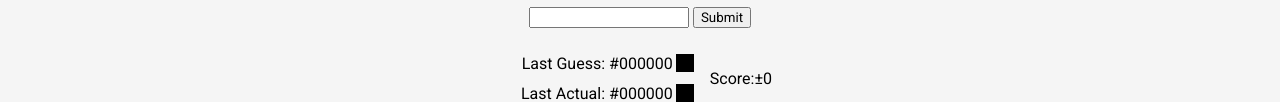
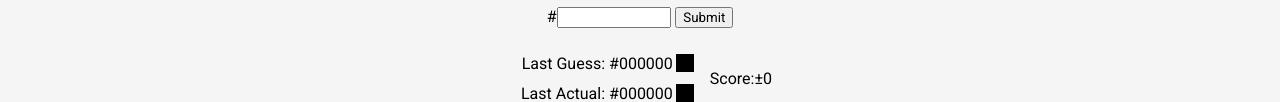
Before and after one commit to lukew3/color-code-tutor, a plain HTML site: page index.html in a window 1280 px wide. Shown: the part 380-482 px from the top of the page. Drawn offline with Linux system fonts and the light colour scheme.

Commit message:
minor visual changes to guess_input

```diff
--- a/index.html
+++ b/index.html
@@ -21,7 +21,7 @@
 	<div id="game">
 		<div id="color_block"></div>
 		<form id="guess_form">
-			<input type="text" id="guess_input">
+			<label>#</label><input type="text" id="guess_input">
 			<input type="submit" value="Submit">
 		</form>
 		<div id="last_info">
--- a/style.css
+++ b/style.css
@@ -47,6 +47,7 @@ nav {
 }
 #guess_input {
 	text-align: left;
+	width: 8em;
 }
 #last_info {
         width: 100%;
```
